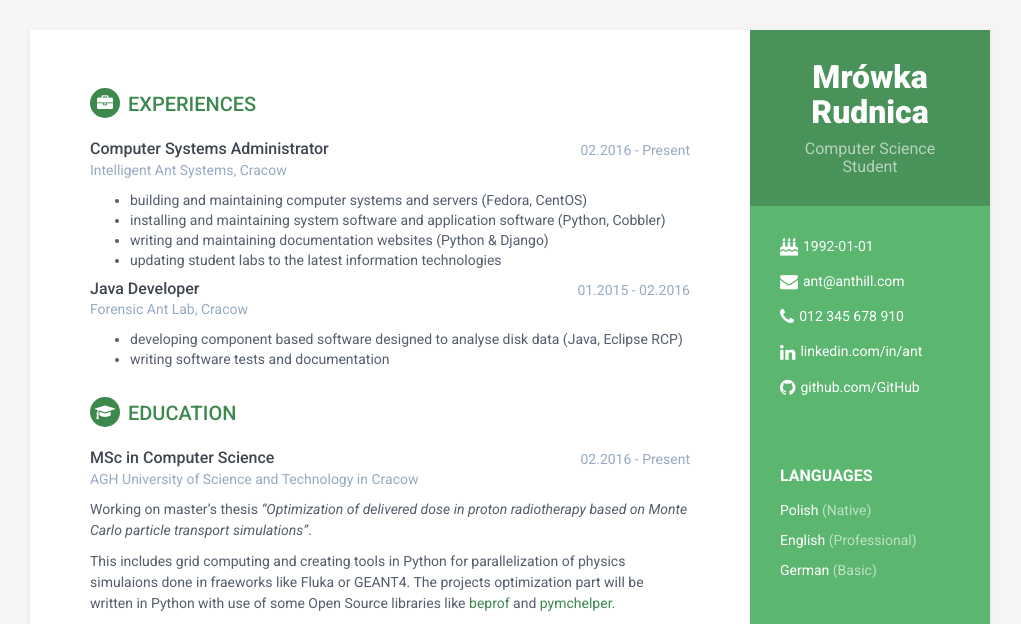
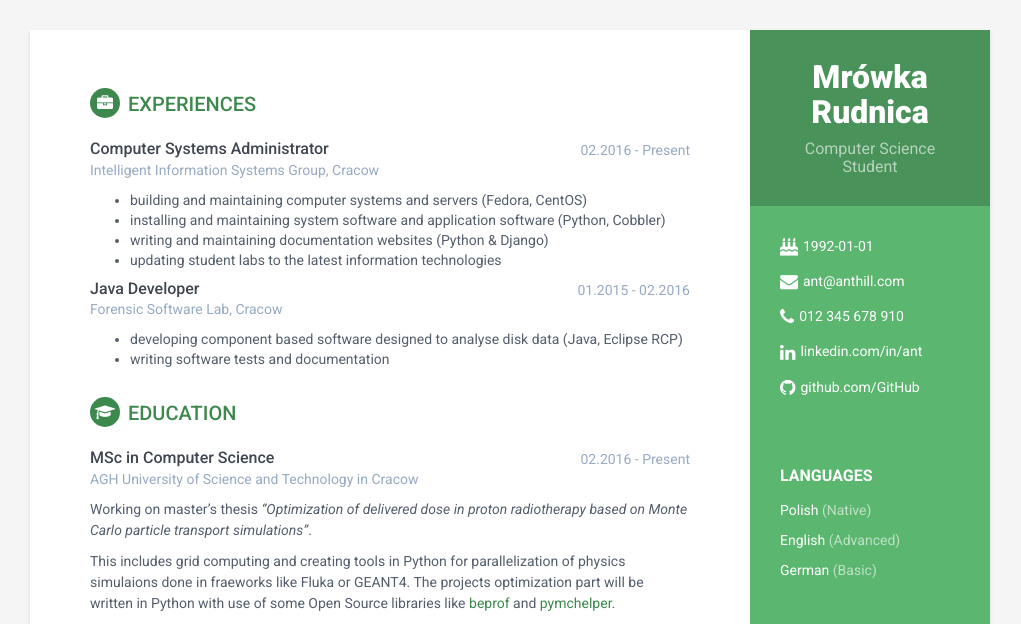
Before and after one commit to ant6/ant6.github.io, a Jekyll site: the page built from index.html, in a window 1280 px wide. Shown: the top 624 px of the page, without its empty margins (130-1151 px from the left). Built offline with Jekyll 4.4.1, drawn with Linux system fonts in a browser that asks for light colours.

Commit message:
Exp names changed

```diff
--- a/_includes/experience.html
+++ b/_includes/experience.html
@@ -7,7 +7,7 @@
                 <h3 class="job-title">Computer Systems Administrator</h3>
                 <div class="time">02.2016 - Present</div>
             </div><!--//upper-row-->
-            <div class="company">Intelligent Ant Systems, Cracow</div>
+            <div class="company">Intelligent Information Systems Group, Cracow</div>
         </div><!--//meta-->
         <div class="details">
             <ul>
@@ -25,7 +25,7 @@
                 <h3 class="job-title">Java Developer</h3>
                 <div class="time">01.2015 - 02.2016</div>
             </div><!--//upper-row-->
-            <div class="company">Forensic Ant Lab, Cracow</div>
+            <div class="company">Forensic Software Lab, Cracow</div>
         </div><!--//meta-->
         <div class="details">
           <ul>
--- a/_includes/language.html
+++ b/_includes/language.html
@@ -2,7 +2,7 @@
 <h2 class="container-block-title">Languages</h2>
 <ul class="list-unstyled interests-list">
 <li>Polish <span class="lang-desc">(Native)</span></li>
-<li>English <span class="lang-desc">(Professional)</span></li>
+<li>English <span class="lang-desc">(Advanced)</span></li>
 <li>German <span class="lang-desc">(Basic)</span></li>
 </ul>
 </div><!--//interests-->
```
